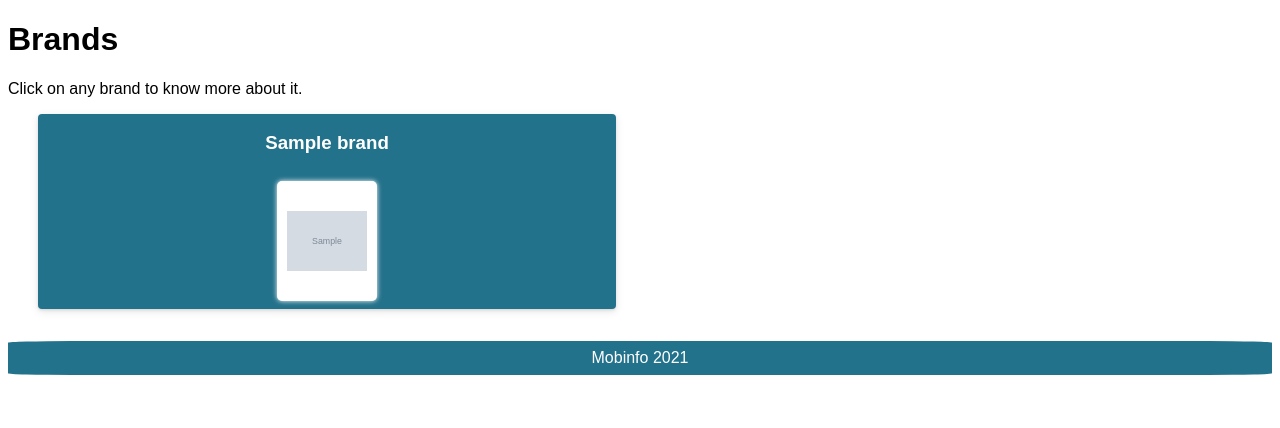
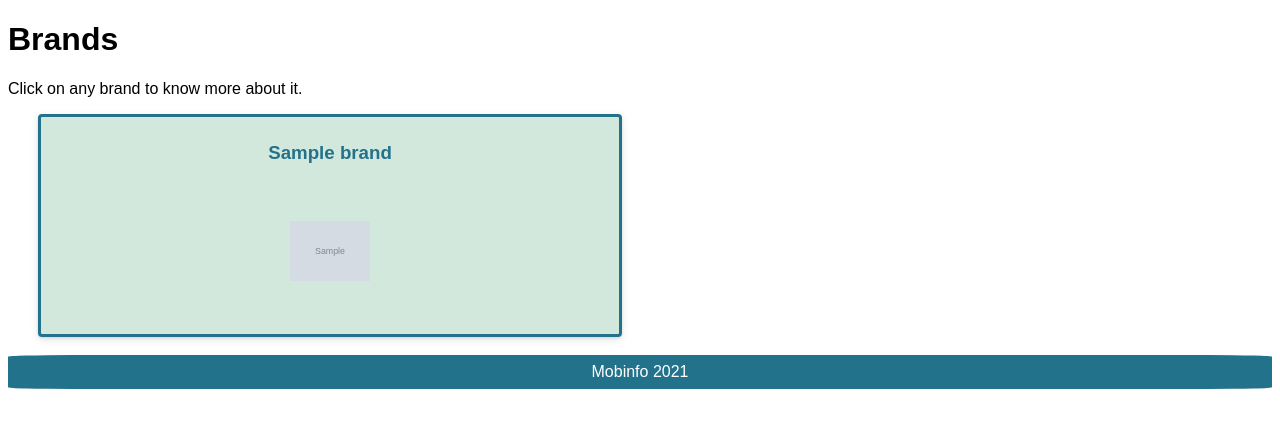
Before and after one commit to Mobinfo-devs/mobinfo-web, a Flask app: page /brands in a window 1280 px wide. Shown: the part 150-578 px from the top of the page. Run offline with Flask 2, Linux system fonts and the light colour scheme; tables that the repository leaves empty or names only in its code hold one stand-in row (values such as "Sample post"); grey boxes marked "Sample" are stand-in pictures.

```diff
--- a/app.py
+++ b/app.py
@@ -50,6 +50,7 @@ def brands():
 
     return render_template("brands.html", brands=brands)
 
+
 @app.route("/brands/<brand_name>")
 def specific_brand(brand_name):
     db.execute(f"""
@@ -57,7 +58,6 @@ def specific_brand(brand_name):
     WHERE name = %s;
     """, (brand_name, ))
     db_result = db.fetchone()
-    print(db_result)
 
     if not db_result:
         return "Brand not found."
--- a/static/brands.css
+++ b/static/brands.css
@@ -7,16 +7,17 @@
     justify-content: center;
     align-items: center;
     /* background: #353535; */
-    background: hsl(194, 60%, 34%);
+    border: 3px solid hsl(194, 60%, 34%);
+    background: hsla(150, 60%, 34%, 0.199);
     /* font-size: 1rem; */
-    color: #fff;
+    color:hsl(194, 60%, 34%);
     box-shadow: rgba(3, 8, 20, 0.1) 0px 0.15rem 0.5rem, rgba(2, 8, 20, 0.1) 0px 0.075rem 0.175rem;
     height: 100%;
     width: 100%;
     border-radius: 4px;
     transition: all 500ms;
     overflow: hidden;
-
+      padding-bottom: 0.5em;
     background-size: cover;
     background-position: center;
     background-repeat: no-repeat;
@@ -26,12 +27,12 @@
  {
     width: 100px;
     height: 120px;
-    background: white;
+    /* background: white; */
     display: flex;
     flex-direction: column;
     justify-content: center;
     align-items: center;
-    box-shadow: 0 0  5px white;
+    /* box-shadow: 0 0  5px white; */
     border-radius: 5px;
     margin: 0.5em;
  }
@@ -54,5 +55,5 @@
     margin-left: 30px;
     display: grid;
     gap: 3rem;
-    grid-template-columns: repeat(auto-fill, minmax(420px, 1fr));
+    grid-template-columns: repeat(auto-fill, minmax(400px, 1fr));
  }
```
Also changed, not shown: templates/brand_detail.html (+41 -3 lines), static/main.css (line endings or trailing spaces).
